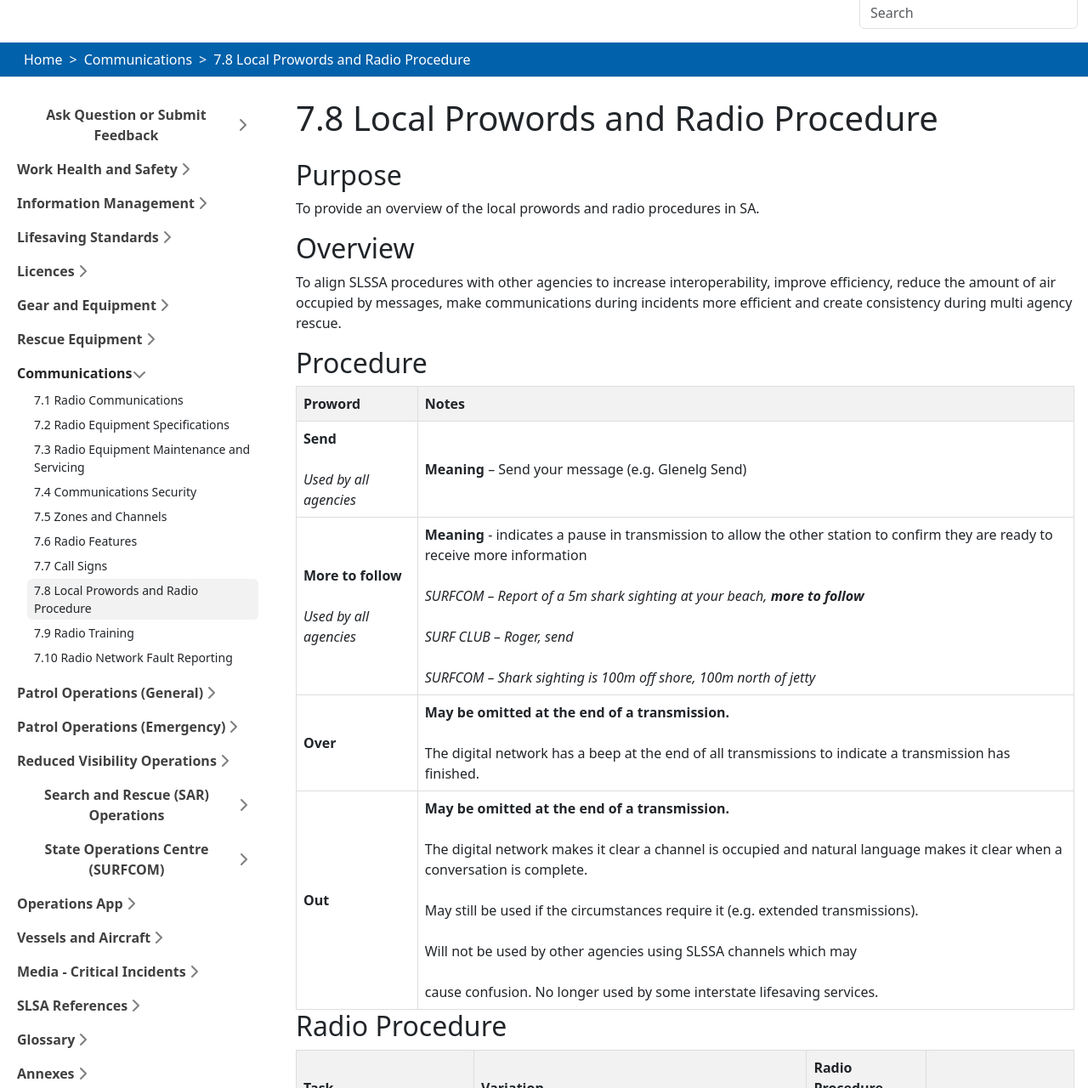
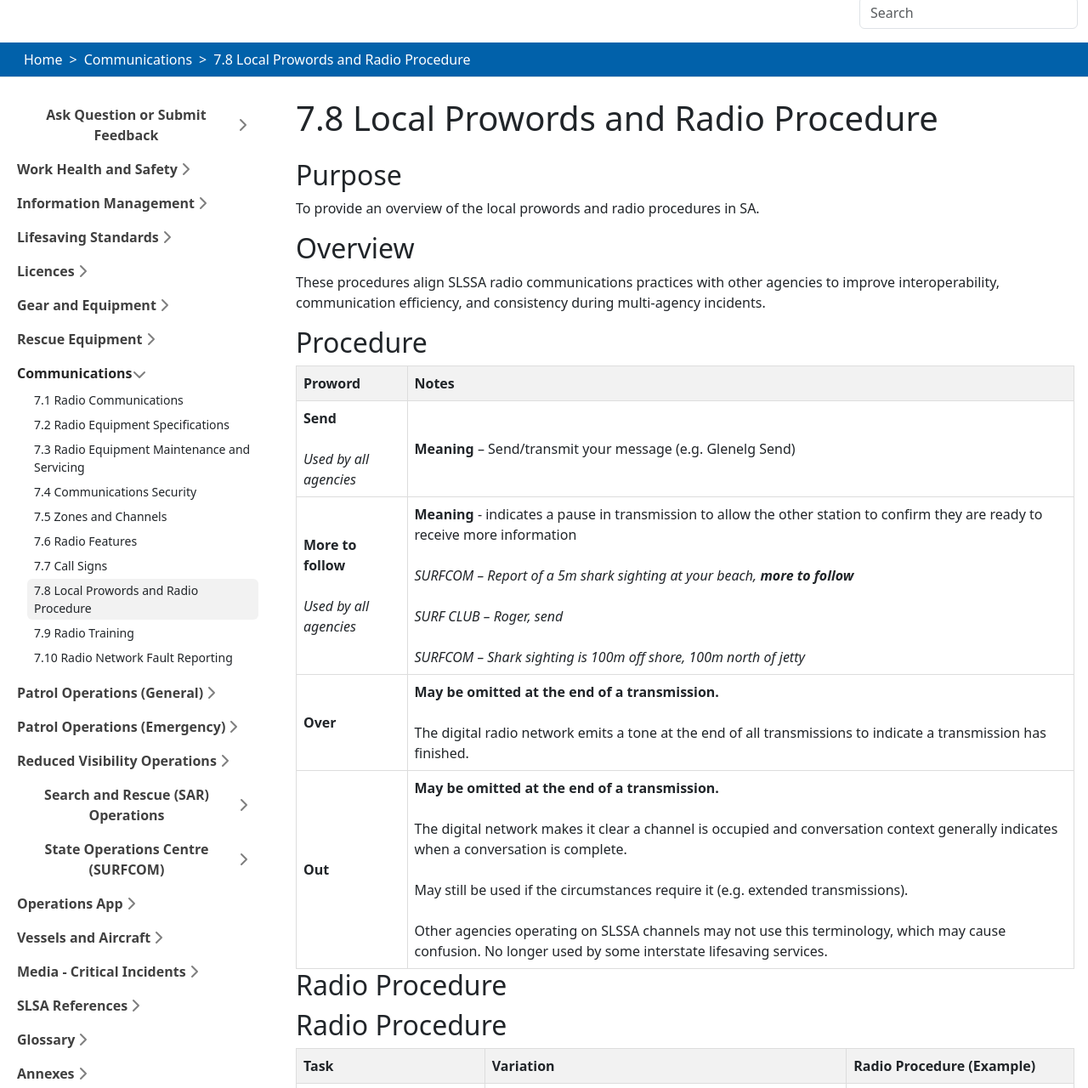
Before and after one commit to slssa-soc/sops-working, a Jekyll site: the page built from 7-communications/7.8-local-prowords-and-radio-procedure.md, in a window 1280 px wide and 1400 px high, cut to the strip 120-1400 px from the top of the window. Shown: the whole strip at 85% size. Built offline with Jekyll 4.4.1, drawn with Linux system fonts in a browser that asks for light colours; some of the changed text lies outside the part shown.

Commit message:
Define local radio prowords and standard radio procedures for SLSSA operations (Section 7)

```diff
--- a/7-communications/7.8-local-prowords-and-radio-procedure.md
+++ b/7-communications/7.8-local-prowords-and-radio-procedure.md
@@ -12,23 +12,22 @@ To provide an overview of the local prowords and radio procedures in SA.
 
 ## Overview
 
-To align SLSSA procedures with other agencies to increase interoperability, improve efficiency, reduce the amount of air occupied by messages, make communications during incidents more efficient and create consistency during multi agency rescue.
+These procedures align SLSSA radio communications practices with other agencies to improve interoperability, communication efficiency, and consistency during multi-agency incidents.
 
 ## Procedure
 
 | **Proword** | **Notes** |
 | --- | --- |
-| **Send**<br><br>_Used by all agencies_ | **Meaning** – Send your message (e.g. Glenelg Send) |
+| **Send**<br><br>_Used by all agencies_ | **Meaning** – Send/transmit your message (e.g. Glenelg Send) |
 | **More to follow**<br><br>_Used by all agencies_ | **Meaning** \- indicates a pause in transmission to allow the other station to confirm they are ready to receive more information<br><br>_SURFCOM – Report of a 5m shark sighting at your beach,_ **_more to follow_**<br><br>_SURF CLUB – Roger, send_<br><br>_SURFCOM – Shark sighting is 100m off shore, 100m north of jetty_ |
-| **Over** | **May be omitted at the end of a transmission.**<br><br>The digital network has a beep at the end of all transmissions to indicate a transmission has finished. |
-| **Out** | **May be omitted at the end of a transmission.**<br><br>The digital network makes it clear a channel is occupied and natural language makes it clear when a conversation is complete.<br><br>May still be used if the circumstances require it (e.g. extended transmissions).<br><br>Will not be used by other agencies using SLSSA channels which may<br><br>cause confusion. No longer used by some interstate lifesaving services. |
+| **Over** | **May be omitted at the end of a transmission.**<br><br>The digital radio network emits a tone at the end of all transmissions to indicate a transmission has finished. |
+| **Out** | **May be omitted at the end of a transmission.**<br><br>The digital network makes it clear a channel is occupied and conversation context generally indicates when a conversation is complete.<br><br>May still be used if the circumstances require it (e.g. extended transmissions).<br><br>Other agencies operating on SLSSA channels may not use this terminology, which may cause confusion. No longer used by some interstate lifesaving services. |
 
 ## Radio Procedure
 
-| **Task** | **Variation** | **Radio Procedure (Example)** |     |
-| --- | --- | --- |     | --- |
-| Establishing contact with SurfCom (or another station) | Remove “are you receiving” and shorten transmission. Replaced with universal procedure and proword used across all agencies | **SURF CLUB** | SurfCom, Glenelg Patrol |
-|||**SURFCOM** | Glenelg Patrol Send |
-| Requesting permission to contact another station | Shorten transmission | **SURF CLUB** | SurfCom, Glenelg, permission to speak to<br><br>Glenelg IRB, over |
-||| **SURFCOM** | Go ahead / send |
-| **SURF CLUB** | Glenelg IRB, Glenelg Patrol, over |
+## Radio Procedure
+
+| **Task** | **Variation** | **Radio Procedure (Example)** |
+| --- | --- | --- |
+| Establishing contact with SurfCom (or another station) | Remove “are you receiving” and shorten transmission. Replaced with universal procedure and proword used across all agencies | **SURF CLUB** – SurfCom, Glenelg Patrol<br><br>**SURFCOM** – Glenelg Patrol Send |
+| Requesting permission to contact another station | Shorten transmission | **SURF CLUB** – SurfCom, Glenelg, permission to speak to Glenelg IRB, over<br><br>**SURFCOM** – Go ahead / Permission granted<br><br>**SURF CLUB** – Glenelg IRB, Glenelg Patrol, over |
```
